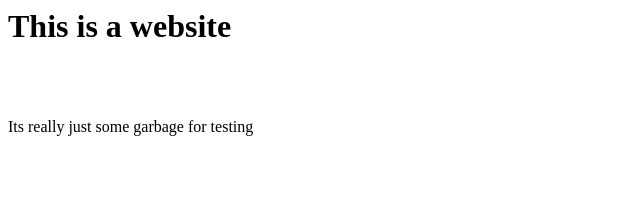
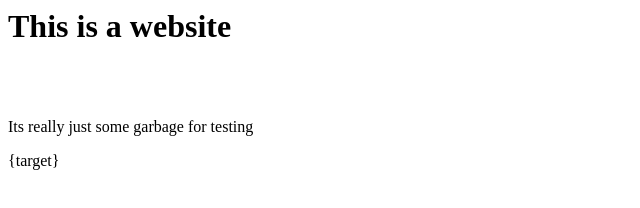
Before and after one commit to blazingkin/blz-web-server, a plain HTML site: page index.html in a window 1280 px wide. Shown: the full height of the page, 0-640 px from the left. Drawn offline with Linux system fonts and the light colour scheme.

Commit message:
Find and replace template

```diff
--- a/index.html
+++ b/index.html
@@ -7,5 +7,6 @@
         <br />
         <br />
         <p>Its really just some garbage for testing</p>
+        <p>{target}</p>
     </body>
 </html>
```
Also changed, not shown: 2 other files.
